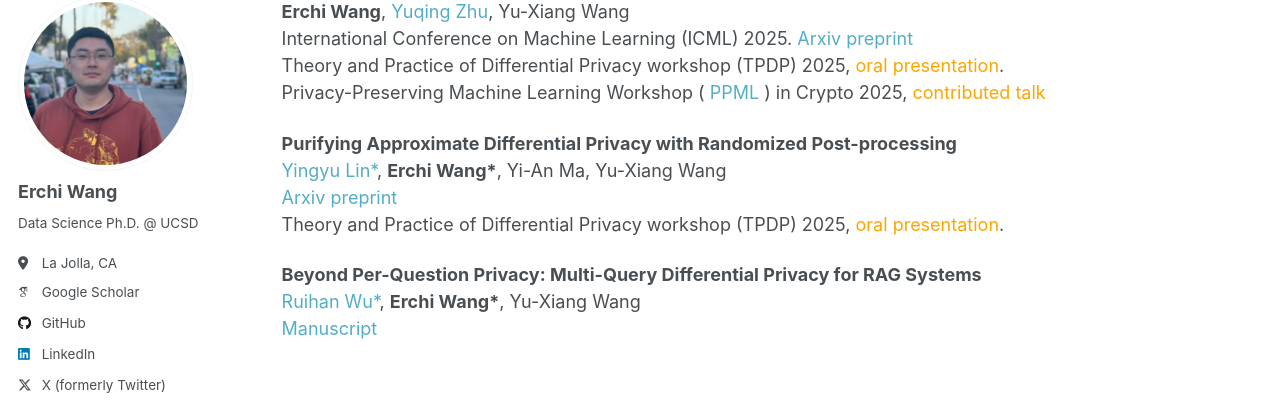
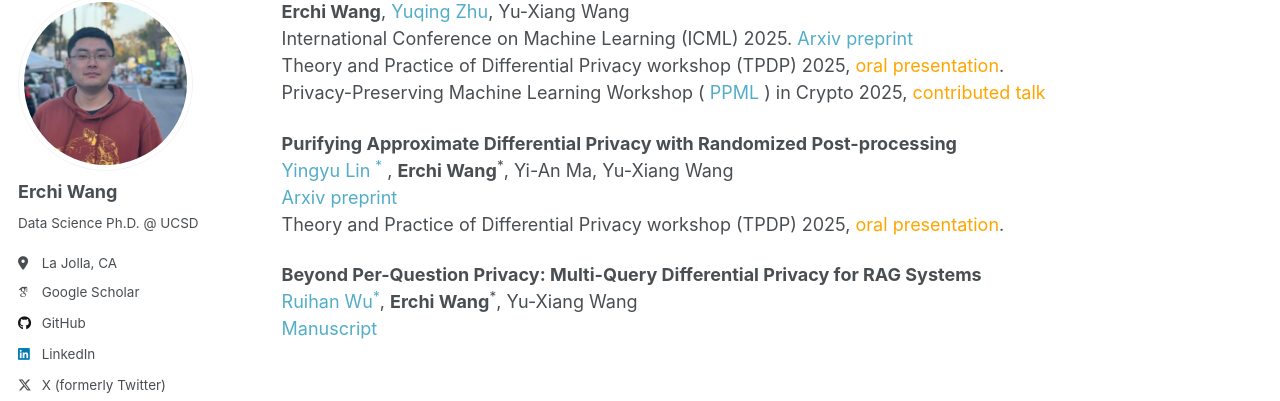
Before and after one commit to erchiw/erchiw.github.io, a Jekyll site: the page built from _pages/about.md, in a window 1280 px wide and 900 px high, scrolled down 374 px. Shown: the part 103-504 px from the top of the window. Built offline with Jekyll 4.4.1, drawn with Linux system fonts in a browser that asks for light colours; some web fonts are replaced.

Commit message:
supscript

```diff
--- a/_pages/about.md
+++ b/_pages/about.md
@@ -24,12 +24,12 @@ Selected Papers <small><span style="color:#888888">(\* denotes equal contributio
 <br> Privacy-Preserving Machine Learning Workshop (<a href="https://crypto-ppml.github.io/2025/" style="text-decoration:none"> PPML </a>) in Crypto 2025, <span style="color: orange;">contributed talk</span>
 
 **Purifying Approximate Differential Privacy with Randomized Post-processing**
-<br> <a href="https://sites.google.com/view/yingyulin" style="text-decoration:none">Yingyu Lin\*</a>, <b>Erchi Wang\*</b>, Yi-An Ma, Yu-Xiang Wang
+<br> <a href="https://sites.google.com/view/yingyulin" style="text-decoration:none">Yingyu Lin <sup>\*</sup></a> , <b>Erchi Wang</b><sup>\*</sup>, Yi-An Ma, Yu-Xiang Wang
 <br> [<a href="https://arxiv.org/pdf/2503.21071" style="text-decoration:none">Arxiv preprint</a>](https://arxiv.org/abs/2505.24737)
 <br> Theory and Practice of Differential Privacy workshop (TPDP) 2025, <span style="color: orange;">oral presentation</span>.
 
 **Beyond Per-Question Privacy: Multi-Query Differential Privacy for RAG Systems**
-<br> <a href="https://sites.google.com/site/ruihanwu14/home" style="text-decoration:none">Ruihan Wu\*</a>, <b>Erchi Wang\*</b>, Yu-Xiang Wang
+<br> <a href="https://sites.google.com/site/ruihanwu14/home" style="text-decoration:none">Ruihan Wu<sup>\*</sup></a>, <b>Erchi Wang</b><sup>\*</sup>, Yu-Xiang Wang
 <br> [<a href="https://drive.google.com/file/d/1yhsu-iRmqOouwH1_XecRoOj0ItlagSm8/view?usp=sharing" style="text-decoration:none">Manuscript</a>](https://drive.google.com/file/d/1yhsu-iRmqOouwH1_XecRoOj0ItlagSm8/view?usp=sharing)
 
 <br />
```
